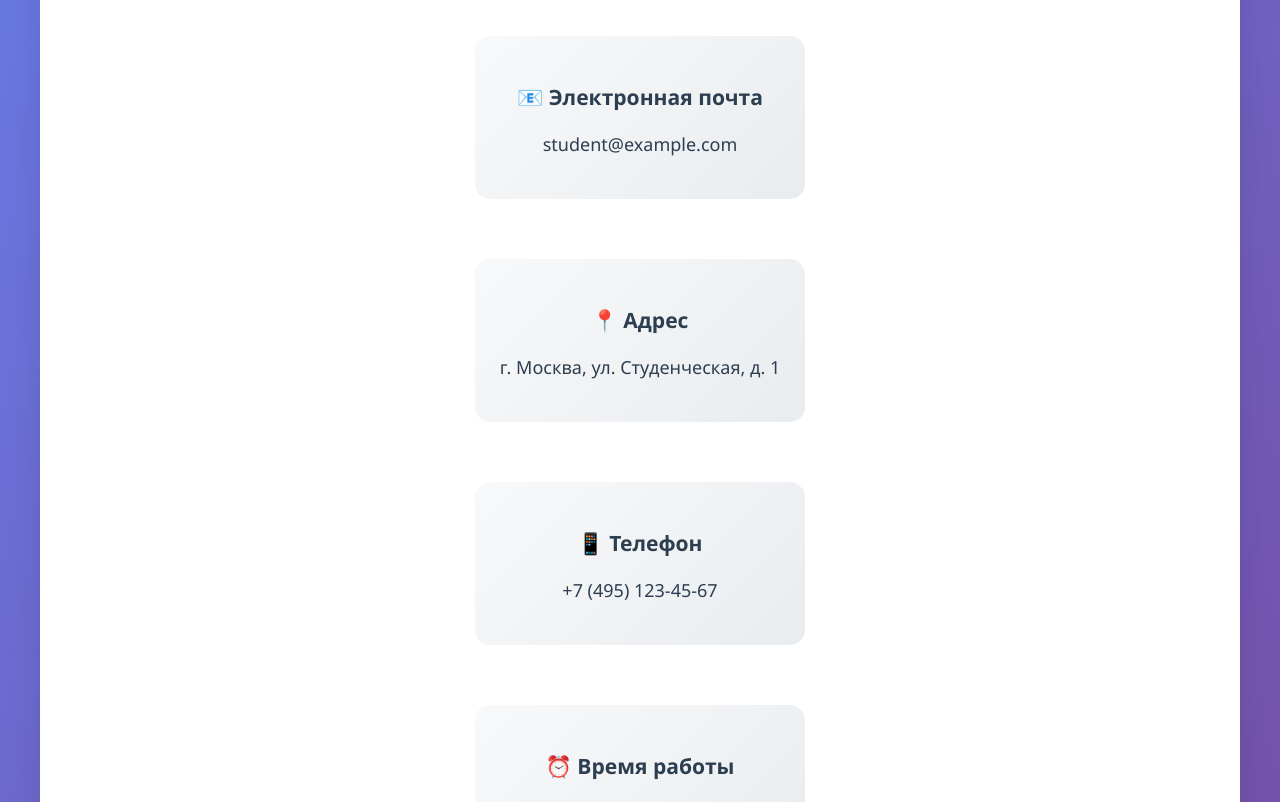
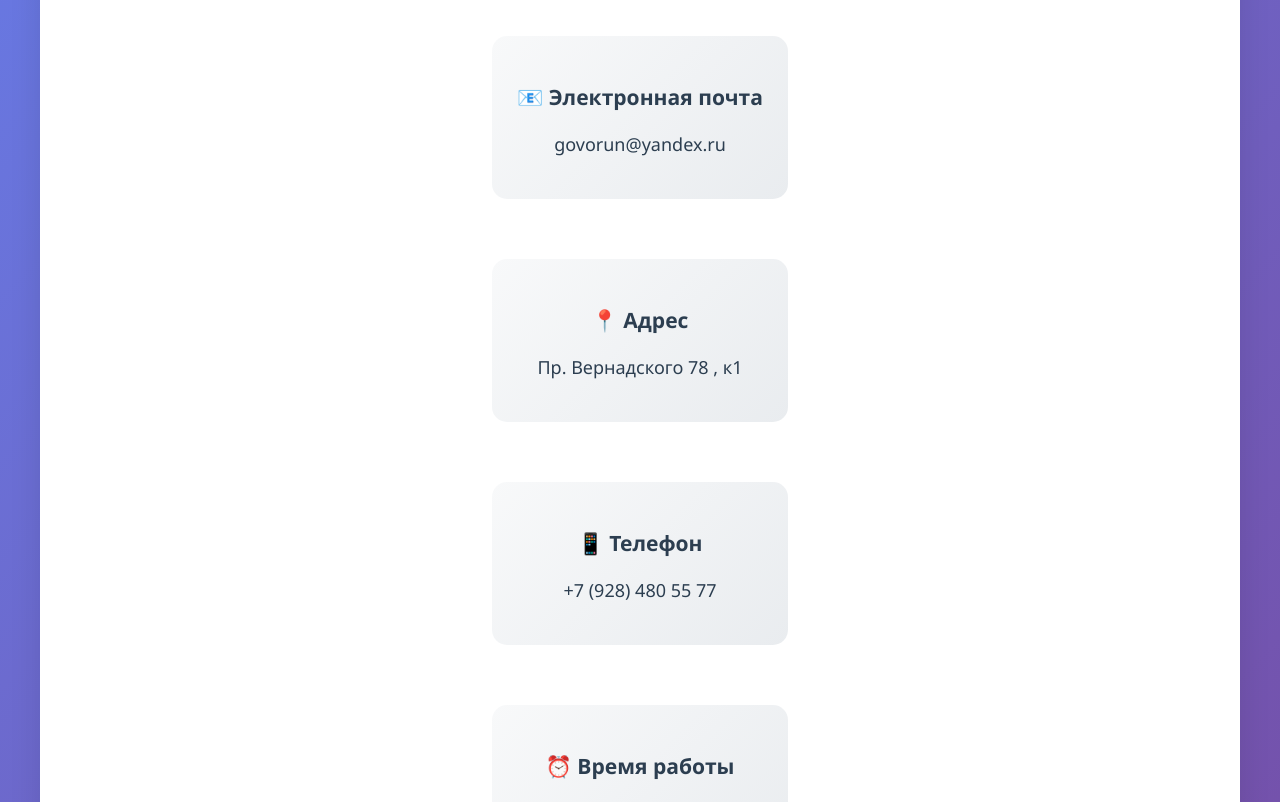
Before and after one commit to Dexter-killer/frontend-and-backend-practice, a plain HTML site: page pages/contacts.html in a window 1280 px wide. Shown: the part 380-1182 px from the top of the page. Drawn offline with Linux system fonts and the light colour scheme.

Commit message:
Доработки

```diff
--- a/pages/contacts.html
+++ b/pages/contacts.html
@@ -85,17 +85,17 @@
             <div class="contact-grid">
                 <div class="contact-item">
                     <h3>📧 Электронная почта</h3>
-                    <p>student@example.com</p>
+                    <p>govorun@yandex.ru</p>
                 </div>
 
                 <div class="contact-item">
                     <h3>📍 Адрес</h3>
-                    <p>г. Москва, ул. Студенческая, д. 1</p>
+                    <p>Пр. Вернадского 78 , к1 </p>
                 </div>
 
                 <div class="contact-item">
                     <h3>📱 Телефон</h3>
-                    <p>+7 (495) 123-45-67</p>
+                    <p>+7 (928) 480 55 77</p>
                 </div>
 
                 <div class="contact-item">
```
